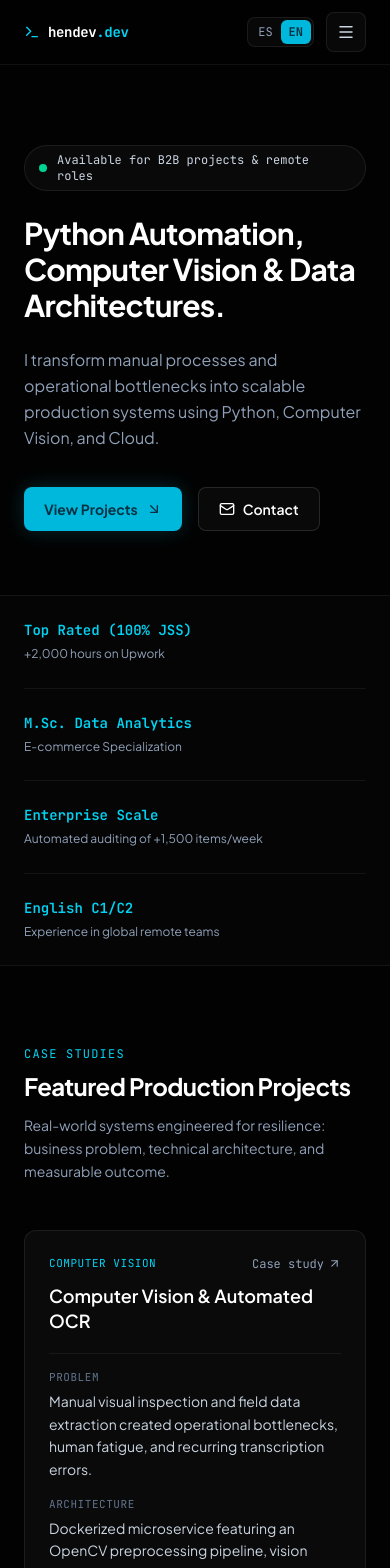
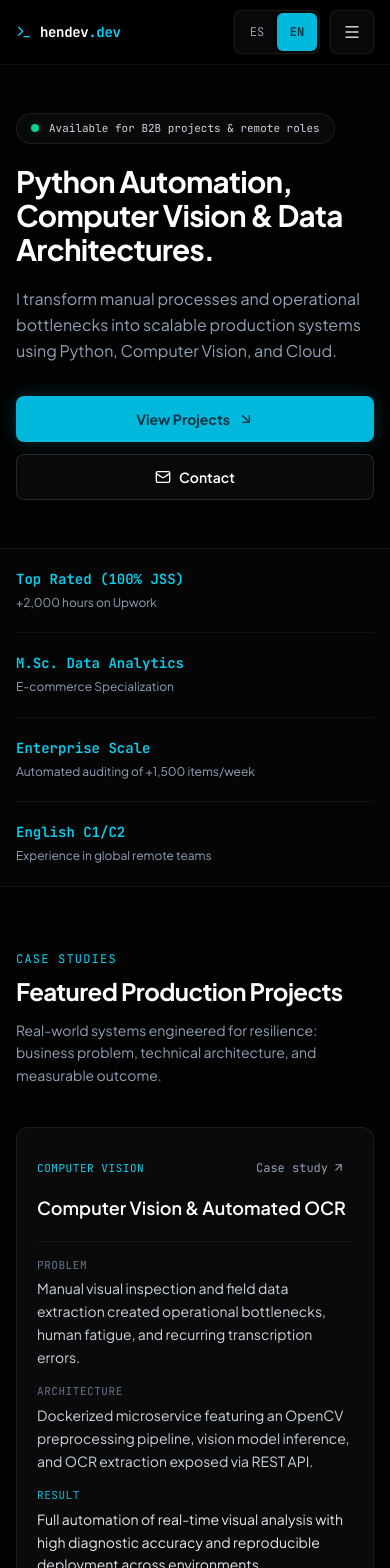
Before and after one commit to hendevdata/hendev, a React (Vite) app: page / in a window 390 px wide. Shown: the top 1568 px of the page. Built offline with nearby package versions, Linux system fonts and the light colour scheme.

Commit message:
fix(responsive): resolve tablet 2x2 grid borders, mobile touch targets & bento layouts

```diff
--- a/src/components/AuthorityBar.jsx
+++ b/src/components/AuthorityBar.jsx
@@ -6,13 +6,23 @@ export default function AuthorityBar({ items }) {
       aria-label="Authority metrics"
       className="border-y border-white/[0.06] bg-[#050505]"
     >
-      <div className="mx-auto grid max-w-6xl grid-cols-1 divide-y divide-white/[0.06] px-6 sm:grid-cols-2 sm:divide-x sm:divide-y-0 lg:grid-cols-4">
-        {items.map((item, idx) => (
-          <div key={idx} className="py-6 sm:px-6 sm:first:pl-0 sm:last:pr-0">
-            <p className="font-mono text-sm font-semibold text-cyan-400">{item.value}</p>
-            <p className="mt-1 text-xs leading-relaxed text-slate-400">{item.label}</p>
-          </div>
-        ))}
+      <div className="mx-auto grid max-w-6xl grid-cols-1 px-4 sm:grid-cols-2 sm:px-6 lg:grid-cols-4">
+        {items.map((item, idx) => {
+          const borderClasses = [
+            idx < 3 ? 'border-b border-white/[0.06]' : '',
+            idx < 2 ? 'sm:border-b' : 'sm:border-b-0',
+            idx % 2 === 0 ? 'sm:border-r sm:border-white/[0.06] sm:pr-6 sm:pl-0' : 'sm:pl-6 sm:pr-0',
+            'lg:border-b-0 lg:px-6 lg:first:pl-0 lg:last:pr-0',
+            idx < 3 ? 'lg:border-r lg:border-white/[0.06]' : 'lg:border-r-0',
+          ].join(' ');
+
+          return (
+            <div key={idx} className={`py-5 sm:py-6 ${borderClasses}`}>
+              <p className="font-mono text-sm font-semibold text-cyan-400">{item.value}</p>
+              <p className="mt-1 text-xs leading-relaxed text-slate-400">{item.label}</p>
+            </div>
+          );
+        })}
       </div>
     </section>
   );
--- a/src/components/Footer.jsx
+++ b/src/components/Footer.jsx
@@ -6,7 +6,7 @@ export default function Footer({ t }) {
 
   return (
     <footer className="border-t border-white/[0.06] bg-[#020202]">
-      <div className="mx-auto flex max-w-6xl flex-col items-center justify-between gap-4 px-6 py-10 text-xs text-slate-400 sm:flex-row">
+      <div className="mx-auto flex max-w-6xl flex-col items-center justify-between gap-4 px-4 py-8 text-xs text-slate-400 sm:flex-row sm:px-6 sm:py-10">
         <div className="flex items-center gap-2">
           <Terminal size={16} className="text-cyan-400" aria-hidden="true" />
           <span className="font-mono font-bold text-white">
@@ -41,7 +41,7 @@ export default function Footer({ t }) {
               ▶ A ▼ ▶ A ▼
             </span>
 
-            <div className="pointer-events-none absolute bottom-full right-0 z-50 mb-2.5 hidden flex-col items-center group-hover/oot:flex">
+            <div className="pointer-events-none absolute bottom-full left-1/2 z-50 mb-2.5 hidden -translate-x-1/2 flex-col items-center group-hover/oot:flex sm:left-auto sm:right-0 sm:translate-x-0">
               <div className="whitespace-nowrap rounded-lg border border-amber-400/30 bg-[#0A0A0A] px-2.5 py-1 font-mono text-[10px] text-amber-300 shadow-[0_4px_20px_rgba(251,191,36,0.2)]">
                 Song of Time // 1998 OOT
               </div>
--- a/src/components/Hero.jsx
+++ b/src/components/Hero.jsx
@@ -6,11 +6,11 @@ export default function Hero({ t, onNavigate }) {
     <section
       id="top"
       aria-labelledby="hero-title"
-      className="mx-auto max-w-6xl px-6 pb-16 pt-20 md:pb-24 md:pt-28"
+      className="mx-auto max-w-6xl px-4 pb-12 pt-12 sm:px-6 sm:pb-16 sm:pt-20 md:pb-24 md:pt-28"
     >
       <div className="max-w-3xl">
-        <div className="mb-6 inline-flex items-center gap-2.5 rounded-full border border-white/[0.08] bg-white/[0.03] px-3.5 py-1.5 font-mono text-xs text-slate-300">
-          <span className="relative flex h-2 w-2" aria-hidden="true">
+        <div className="mb-5 inline-flex items-center gap-2.5 rounded-full border border-white/[0.08] bg-white/[0.03] px-3.5 py-1.5 font-mono text-[11px] text-slate-300 sm:mb-6 sm:text-xs">
+          <span className="relative flex h-2 w-2 shrink-0" aria-hidden="true">
             <span className="absolute inline-flex h-full w-full animate-ping rounded-full bg-emerald-400 opacity-75" />
             <span className="relative inline-flex h-2 w-2 rounded-full bg-emerald-400" />
           </span>
@@ -19,20 +19,20 @@ export default function Hero({ t, onNavigate }) {
 
         <h1
           id="hero-title"
-          className="text-3xl font-bold tracking-tight text-white sm:text-5xl md:text-[3.25rem] md:leading-[1.12]"
+          className="text-[1.85rem] font-bold leading-[1.15] tracking-tight text-white sm:text-5xl md:text-[3.25rem] md:leading-[1.12]"
         >
           {t.h1}
         </h1>
 
-        <p className="mt-6 max-w-2xl text-base leading-relaxed text-slate-400 sm:text-lg">
+        <p className="mt-5 max-w-2xl text-base leading-relaxed text-slate-400 sm:mt-6 sm:text-lg">
           {t.subtitle}
         </p>
 
-        <div className="mt-9 flex flex-wrap items-center gap-4">
+        <div className="mt-8 flex flex-col gap-3 sm:mt-9 sm:flex-row sm:flex-wrap sm:items-center sm:gap-4">
           <button
             type="button"
             onClick={() => onNavigate('projects')}
-            className="inline-flex min-h-[44px] cursor-pointer items-center gap-2 rounded-lg bg-cyan-500 px-5 py-2.5 text-sm font-bold text-cyan-950 shadow-[0_0_20px_rgba(34,211,238,0.2)] transition-colors hover:bg-cyan-400"
+            className="inline-flex min-h-[46px] w-full cursor-pointer items-center justify-center gap-2 rounded-lg bg-cyan-500 px-5 py-2.5 text-sm font-bold text-cyan-950 shadow-[0_0_20px_rgba(34,211,238,0.2)] transition-colors hover:bg-cyan-400 sm:w-auto"
           >
             <span>{t.ctaPrimary}</span>
             <ArrowDownRight size={16} aria-hidden="true" />
@@ -41,7 +41,7 @@ export default function Hero({ t, onNavigate }) {
           <button
             type="button"
             onClick={() => onNavigate('contact')}
-            className="inline-flex min-h-[44px] cursor-pointer items-center gap-2 rounded-lg border border-white/[0.12] bg-white/[0.03] px-5 py-2.5 text-sm font-semibold text-white transition-colors hover:border-cyan-500/40 hover:bg-white/[0.07]"
+            className="inline-flex min-h-[46px] w-full cursor-pointer items-center justify-center gap-2 rounded-lg border border-white/[0.12] bg-white/[0.03] px-5 py-2.5 text-sm font-semibold text-white transition-colors hover:border-cyan-500/40 hover:bg-white/[0.07] sm:w-auto"
           >
             <Mail size={16} aria-hidden="true" />
             <span>{t.ctaSecondary}</span>
--- a/src/components/Navbar.jsx
+++ b/src/components/Navbar.jsx
@@ -18,14 +18,14 @@ export default function Navbar({ lang, onToggleLang, t, onNavigate }) {
 
   return (
     <header className="sticky top-0 z-50 border-b border-white/[0.06] bg-[#020202]/85 backdrop-blur-md">
-      <div className="mx-auto flex h-16 max-w-6xl items-center justify-between px-6">
+      <div className="mx-auto flex h-16 max-w-6xl items-center justify-between px-4 sm:px-6">
         <a
           href="#top"
           onClick={(e) => {
             e.preventDefault();
             window.scrollTo({ top: 0, behavior: 'smooth' });
           }}
-          className="flex items-center gap-2 font-mono text-sm font-bold tracking-tight text-white transition-colors hover:text-cyan-300"
+          className="inline-flex min-h-[44px] items-center gap-2 font-mono text-sm font-bold tracking-tight text-white transition-colors hover:text-cyan-300"
         >
           <Terminal size={16} className="text-cyan-400" aria-hidden="true" />
           <span>
@@ -33,14 +33,14 @@ export default function Navbar({ lang, onToggleLang, t, onNavigate }) {
           </span>
         </a>
 
-        {/* Desktop Nav */}
-        <nav aria-label="Primary navigation" className="hidden items-center gap-7 md:flex">
+        {/* Desktop & Tablet Nav */}
+        <nav aria-label="Primary navigation" className="hidden items-center gap-5 md:flex lg:gap-7">
           {navItems.map((item) => (
             <button
               key={item.id}
               type="button"
               onClick={() => handleNavClick(item.id)}
-              className="cursor-pointer text-sm font-medium text-slate-400 transition-colors hover:text-white"
+              className="inline-flex min-h-[44px] cursor-pointer items-center px-1 text-sm font-medium text-slate-400 transition-colors hover:text-white"
             >
               {item.label}
             </button>
@@ -55,9 +55,9 @@ export default function Navbar({ lang, onToggleLang, t, onNavigate }) {
               type="button"
               onClick={() => onToggleLang('es')}
               aria-pressed={lang === 'es'}
-              className={`cursor-pointer rounded-md px-2.5 py-1 transition-colors ${
+              className={`min-h-[36px] min-w-[38px] cursor-pointer rounded-md px-2.5 py-1 transition-colors ${
                 lang === 'es'
-                  ? 'bg-cyan-500 text-cyan-950 font-bold'
+                  ? 'bg-cyan-500 font-bold text-cyan-950'
                   : 'text-slate-400 hover:text-white'
               }`}
             >
@@ -67,9 +67,9 @@ export default function Navbar({ lang, onToggleLang, t, onNavigate }) {
               type="button"
               onClick={() => onToggleLang('en')}
               aria-pressed={lang === 'en'}
-              className={`cursor-pointer rounded-md px-2.5 py-1 transition-colors ${
+              className={`min-h-[36px] min-w-[38px] cursor-pointer rounded-md px-2.5 py-1 transition-colors ${
                 lang === 'en'
-                  ? 'bg-cyan-500 text-cyan-950 font-bold'
+                  ? 'bg-cyan-500 font-bold text-cyan-950'
                   : 'text-slate-400 hover:text-white'
               }`}
             >
@@ -79,7 +79,7 @@ export default function Navbar({ lang, onToggleLang, t, onNavigate }) {
         </nav>
 
         {/* Mobile Controls */}
-        <div className="flex items-center gap-3 md:hidden">
+        <div className="flex items-center gap-2.5 md:hidden">
           <div
             role="group"
             aria-label="Language selector"
@@ -89,8 +89,8 @@ export default function Navbar({ lang, onToggleLang, t, onNavigate }) {
               type="button"
               onClick={() => onToggleLang('es')}
               aria-pressed={lang === 'es'}
-              className={`cursor-pointer rounded-md px-2 py-1 transition-colors ${
-                lang === 'es' ? 'bg-cyan-500 text-cyan-950 font-bold' : 'text-slate-400'
+              className={`min-h-[38px] min-w-[40px] cursor-pointer rounded-md px-2.5 py-1 transition-colors ${
+                lang === 'es' ? 'bg-cyan-500 font-bold text-cyan-950' : 'text-slate-400'
               }`}
             >
               ES
@@ -99,8 +99,8 @@ export default function Navbar({ lang, onToggleLang, t, onNavigate }) {
               type="button"
               onClick={() => onToggleLang('en')}
               aria-pressed={lang === 'en'}
-              className={`cursor-pointer rounded-md px-2 py-1 transition-colors ${
-                lang === 'en' ? 'bg-cyan-500 text-cyan-950 font-bold' : 'text-slate-400'
+              className={`min-h-[38px] min-w-[40px] cursor-pointer rounded-md px-2.5 py-1 transition-colors ${
+                lang === 'en' ? 'bg-cyan-500 font-bold text-cyan-950' : 'text-slate-400'
               }`}
             >
               EN
@@ -112,7 +112,7 @@ export default function Navbar({ lang, onToggleLang, t, onNavigate }) {
             onClick={() => setMobileOpen((prev) => !prev)}
             aria-expanded={mobileOpen}
             aria-label={mobileOpen ? t.menuClose : t.menuOpen}
-            className="flex h-10 w-10 cursor-pointer items-center justify-center rounded-lg border border-white/[0.08] bg-white/[0.03] text-slate-300 hover:text-white"
+            className="flex h-11 w-11 cursor-pointer items-center justify-center rounded-lg border border-white/[0.08] bg-white/[0.03] text-slate-300 hover:text-white"
           >
             {mobileOpen ? <X size={18} /> : <Menu size={18} />}
           </button>
@@ -123,9 +123,9 @@ export default function Navbar({ lang, onToggleLang, t, onNavigate }) {
       {mobileOpen && (
         <nav
           aria-label="Mobile navigation"
-          className="border-t border-white/[0.06] bg-[#050505] px-6 py-4 md:hidden"
+          className="border-t border-white/[0.06] bg-[#050505] px-4 py-3 md:hidden"
         >
-          <div className="flex flex-col gap-2">
+          <div className="flex flex-col gap-1">
             {navItems.map((item) => (
               <button
                 key={item.id}
--- a/src/components/ProjectsSection.jsx
+++ b/src/components/ProjectsSection.jsx
@@ -6,9 +6,9 @@ export default function ProjectsSection({ t }) {
     <section
       id="projects"
       aria-labelledby="projects-heading"
-      className="mx-auto max-w-6xl scroll-mt-20 px-6 py-20 md:py-24"
+      className="mx-auto max-w-6xl scroll-mt-20 px-4 py-16 sm:px-6 sm:py-20 md:py-24"
     >
-      <div className="mb-12 max-w-2xl">
+      <div className="mb-10 max-w-2xl sm:mb-12">
         <p className="font-mono text-xs uppercase tracking-widest text-cyan-400">
           {t.eyebrow}
         </p>
@@ -23,11 +23,13 @@ export default function ProjectsSection({ t }) {
         </p>
       </div>
 
-      <div className="grid grid-cols-1 gap-8 lg:grid-cols-3">
-        {t.items.map((project) => (
+      <div className="grid grid-cols-1 gap-6 md:grid-cols-2 lg:grid-cols-3 lg:gap-8">
+        {t.items.map((project, idx) => (
           <article
             key={project.id}
-            className="flex flex-col justify-between rounded-xl border border-white/[0.08] bg-[#0A0A0A] p-6 transition-colors hover:border-cyan-500/30"
+            className={`flex flex-col justify-between rounded-xl border border-white/[0.08] bg-[#0A0A0A] p-5 transition-colors hover:border-cyan-500/30 sm:p-6 ${
+              idx === 2 ? 'md:col-span-2 lg:col-span-1' : ''
+            }`}
           >
             <div>
               <div className="flex items-center justify-between gap-2">
@@ -37,7 +39,7 @@ export default function ProjectsSection({ t }) {
                 {project.slug && (
                   <a
                     href={`/projects/${project.slug}`}
-                    className="inline-flex items-center gap-1 font-mono text-xs text-slate-400 transition-colors hover:text-cyan-300"
+                    className="inline-flex min-h-[40px] items-center gap-1 rounded-md px-2 font-mono text-xs text-slate-400 transition-colors hover:bg-white/[0.04] hover:text-cyan-300"
                   >
                     <span>{t.labels.caseStudyLink}</span>
                     <ArrowUpRight size={13} aria-hidden="true" />
@@ -45,7 +47,7 @@ export default function ProjectsSection({ t }) {
                 )}
               </div>
 
-              <h3 className="mt-3 text-lg font-semibold leading-snug text-white">
+              <h3 className="mt-2 text-lg font-semibold leading-snug text-white">
                 {project.title}
               </h3>
 
```
Also changed, not shown: src/components/AboutContact.jsx (+10 -10 lines), src/components/ServicesSection.jsx (+7 -5 lines), src/components/TechStack.jsx (+7 -5 lines).
